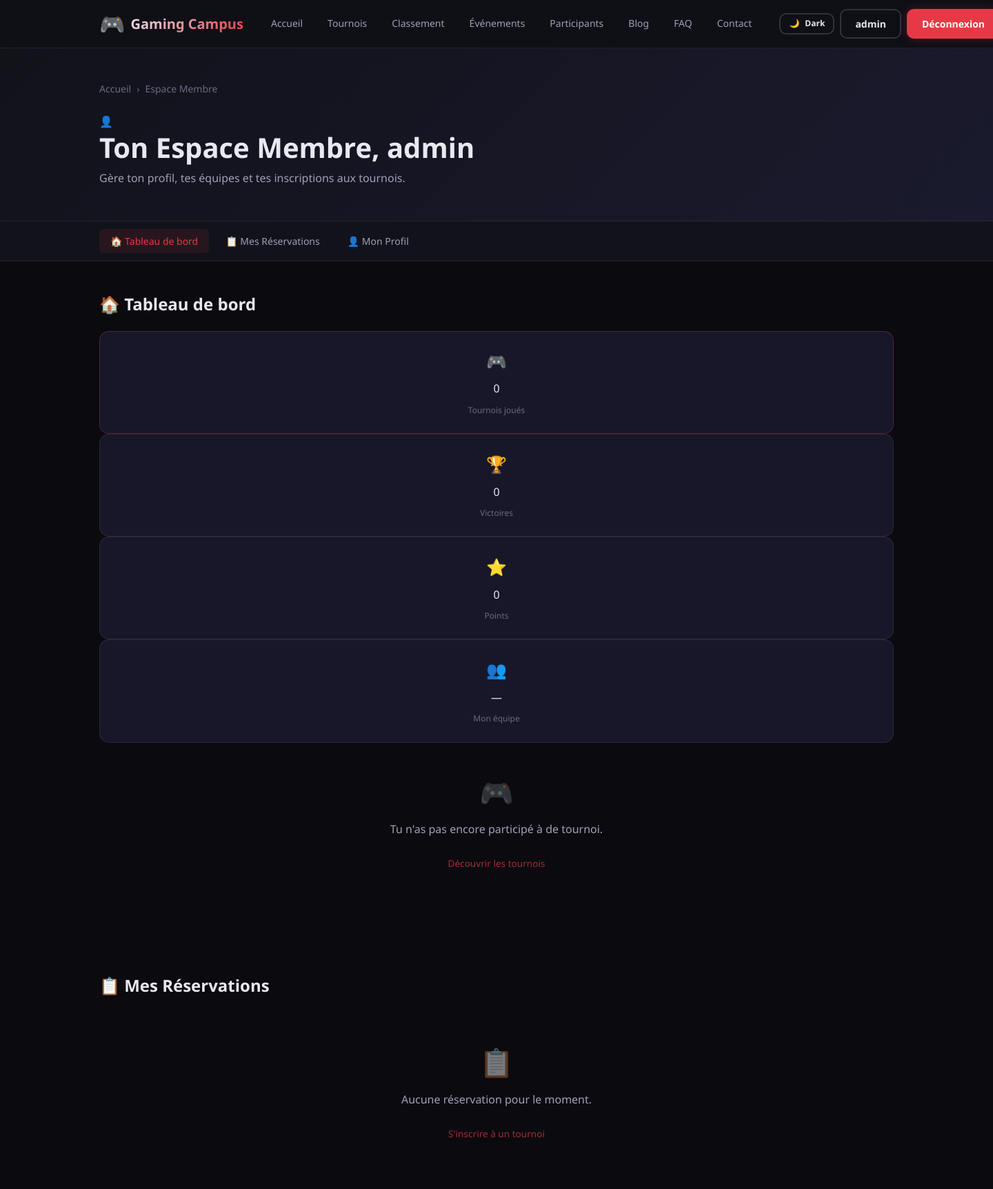
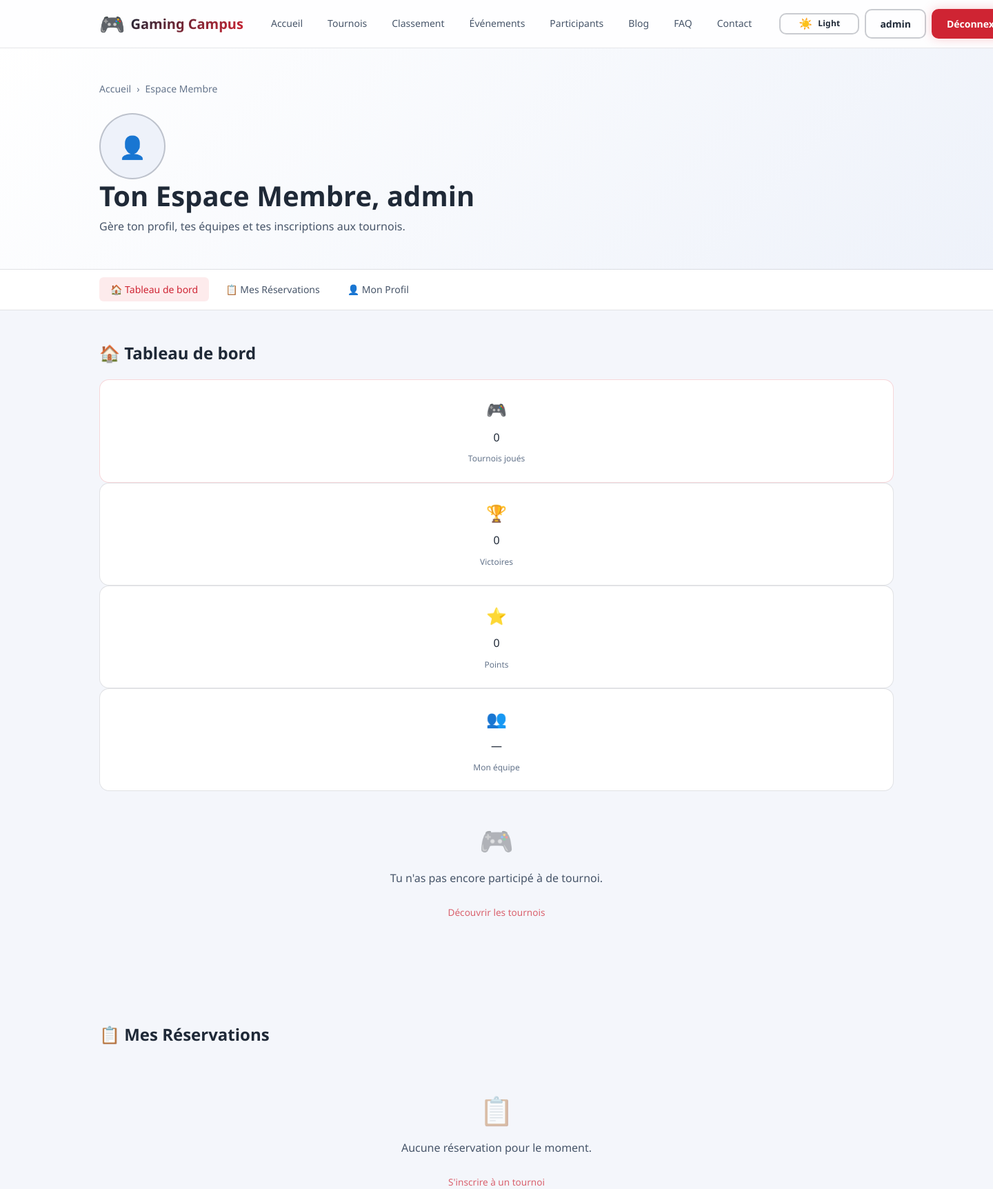
Before and after one commit to imed-23/prog_web2, a PHP site: page /pages/espace-membre.php in a window 1440 px wide; the page is wider, and only the part inside the window is pictured. Shown: the top 1724 px of that part at 69% size. Run offline with PHP 8.4, Linux system fonts and the light colour scheme; a user stored in the database is signed in; data comes from the database, SQL or seed files in the repository; data that the repository does not hold is empty.

Commit message:
style: mises a jour CSS et JS
- style.css: variables CSS pour le theme dark/light
- espace-membre.css: styles pour l'espace membre
- tournoi-detail.css: styles pour la page de detail
- main.js: menu hamburger et navigation active
- tournois-filtres.js: filtres pour les tournois
- evenements.js: calendrier interactif

Co-authored-by: Qwen-Coder <qwen-coder@alibabacloud.com>

```diff
--- a/css/espace-membre.css
+++ b/css/espace-membre.css
@@ -20,3 +20,40 @@
 .password-section {
     max-width: 600px;
 }
+
+/* Member avatar size lock */
+.member-avatar {
+    width: 96px;
+    height: 96px;
+    border-radius: var(--radius-full);
+    overflow: hidden;
+    border: 2px solid var(--border-color-light);
+    display: flex;
+    align-items: center;
+    justify-content: center;
+    background: var(--bg-tertiary);
+}
+
+.member-avatar img {
+    width: 100%;
+    height: 100%;
+    object-fit: cover;
+    display: block;
+}
+
+.user-avatar-placeholder {
+    font-size: 2rem;
+}
+
+#profil .avatar-preview {
+    width: 96px;
+    height: 96px;
+    min-width: 96px;
+    min-height: 96px;
+}
+
+#profil .avatar-preview img {
+    width: 100%;
+    height: 100%;
+    object-fit: cover;
+}
--- a/css/style.css
+++ b/css/style.css
@@ -97,6 +97,48 @@
     --header-height: 70px;
 }
 
+html[data-theme="light"] {
+    --bg-color: #f4f6fb;
+    --bg-secondary: #ffffff;
+    --bg-tertiary: #eef2fa;
+    --bg-card: rgba(255, 255, 255, 0.92);
+    --bg-card-hover: rgba(245, 249, 255, 0.98);
+
+    --text-color: #1f2937;
+    --text-secondary: #475569;
+    --text-muted: #64748b;
+    --text-on-primary: #ffffff;
+
+    --primary-color: #cf2433;
+    --primary-hover: #b81f2d;
+    --primary-dark: #8f1822;
+    --accent-color: #cf2433;
+    --accent-glow: rgba(207, 36, 51, 0.3);
+
+    --success-color: #1f9d58;
+    --warning-color: #d97706;
+    --danger-color: #c0392b;
+    --info-color: #2563eb;
+
+    --badge-en-cours: #16a34a;
+    --badge-a-venir: #2563eb;
+    --badge-termine: #64748b;
+    --badge-complet: #c0392b;
+
+    --border-color: rgba(15, 23, 42, 0.12);
+    --border-color-light: rgba(15, 23, 42, 0.22);
+    --border-glow: rgba(207, 36, 51, 0.18);
+
+    --shadow-sm: 0 2px 8px rgba(15, 23, 42, 0.1);
+    --shadow-md: 0 6px 20px rgba(15, 23, 42, 0.12);
+    --shadow-lg: 0 14px 36px rgba(15, 23, 42, 0.16);
+    --shadow-glow: 0 0 18px rgba(207, 36, 51, 0.22);
+    --shadow-glow-strong: 0 0 26px rgba(207, 36, 51, 0.3);
+
+    --glass-bg: rgba(255, 255, 255, 0.86);
+    --glass-border: rgba(15, 23, 42, 0.1);
+}
+
 
 /* ============================================
    2. RESET & BASE
@@ -338,6 +380,20 @@ section {
     align-items: center;
     gap: var(--spacing-sm);
     flex-shrink: 0;
+}
+
+.theme-toggle {
+    min-width: 116px;
+}
+
+.theme-toggle-icon {
+    font-size: 1rem;
+    line-height: 1;
+}
+
+.theme-toggle-label {
+    font-size: var(--font-size-xs);
+    letter-spacing: 0.02em;
 }
 
 /* Hamburger menu (mobile) */
@@ -2192,6 +2248,16 @@ section {
     color: var(--success-color);
 }
 
+.status-confirmee {
+    background: rgba(46, 204, 113, 0.15);
+    color: var(--success-color);
+}
+
+.status-en-attente {
+    background: rgba(241, 196, 15, 0.18);
+    color: #f1c40f;
+}
+
 .status-en-cours {
     background: rgba(46, 204, 113, 0.15);
     color: var(--success-color);
@@ -2730,6 +2796,15 @@ section {
         font-size: var(--font-size-xs);
     }
 
+    .theme-toggle {
+        min-width: 0;
+        padding-inline: 0.55rem;
+    }
+
+    .theme-toggle-label {
+        display: none;
+    }
+
     /* Hero compact */
     .hero-section {
         padding: var(--spacing-2xl) 0;
--- a/js/evenements.js
+++ b/js/evenements.js
@@ -10,8 +10,7 @@
     var DAYS   = ['Lun','Mar','Mer','Jeu','Ven','Sam','Dim'];
 
     /* Événements : clé = "AAAA-MM-JJ" → tableau d'objets {label, href} */
-    /* Sera remplacé par des données PHP/MySQL lors du Sprint 4 */
-    var EVENTS = {};
+    var EVENTS = window.GC_EVENTS || {};
 
     var year      = new Date().getFullYear();
     var month     = new Date().getMonth(); /* 0 = Janvier … 11 = Décembre */
--- a/js/main.js
+++ b/js/main.js
@@ -3,6 +3,54 @@
    Scripts globaux : menu hamburger + lien actif automatique
    Chargé dans TOUTES les pages (dans le <head> ou avant </body>)
    ============================================================ */
+
+/* ── 1. Menu hamburger (mobile) ── */
+(function () {
+    var THEME_KEY = 'gc_theme';
+    var root = document.documentElement;
+    var toggles = document.querySelectorAll('[data-theme-toggle]');
+
+    function preferredTheme() {
+        if (window.matchMedia && window.matchMedia('(prefers-color-scheme: light)').matches) {
+            return 'light';
+        }
+        return 'dark';
+    }
+
+    function updateToggleUi(theme) {
+        toggles.forEach(function (btn) {
+            var icon = btn.querySelector('.theme-toggle-icon');
+            var label = btn.querySelector('.theme-toggle-label');
+            if (icon) icon.textContent = (theme === 'light') ? '☀️' : '🌙';
+            if (label) label.textContent = (theme === 'light') ? 'Light' : 'Dark';
+            btn.setAttribute('aria-pressed', theme === 'light' ? 'true' : 'false');
+            btn.setAttribute('title', 'Thème : ' + ((theme === 'light') ? 'Light' : 'Dark'));
+        });
+    }
+
+    function applyTheme(theme) {
+        if (theme === 'light') {
+            root.setAttribute('data-theme', 'light');
+        } else {
+            root.removeAttribute('data-theme');
+            theme = 'dark';
+        }
+        updateToggleUi(theme);
+    }
+
+    var storedTheme = localStorage.getItem(THEME_KEY);
+    var currentTheme = (storedTheme === 'light' || storedTheme === 'dark') ? storedTheme : preferredTheme();
+    applyTheme(currentTheme);
+
+    toggles.forEach(function (btn) {
+        btn.addEventListener('click', function () {
+            currentTheme = (root.getAttribute('data-theme') === 'light') ? 'dark' : 'light';
+            localStorage.setItem(THEME_KEY, currentTheme);
+            applyTheme(currentTheme);
+        });
+    });
+}());
+
 
 /* ── 1. Menu hamburger (mobile) ── */
 (function () {
@@ -46,9 +94,9 @@
 
         var linkPath = resolvePath(link.getAttribute('href'));
 
-        /* Correspondance exacte, ou index.html vs / */
-        var isHome   = (linkPath === '/index.html' || linkPath === '/');
-        var atHome   = (currentPath === '/index.html' || currentPath === '/');
+        /* Correspondance exacte, ou page d'accueil (index.html/index.php) */
+        var isHome = (linkPath === '/index.html' || linkPath === '/index.php' || linkPath === '/');
+        var atHome = (currentPath === '/index.html' || currentPath === '/index.php' || currentPath === '/');
 
         if (linkPath === currentPath || (isHome && atHome)) {
             link.classList.add('active');
--- a/js/tournois-filtres.js
+++ b/js/tournois-filtres.js
@@ -1,7 +1,7 @@
 /* ============================================================
    GAMING CAMPUS — tournois-filtres.js
    Filtrage par jeu/statut/places + pagination
-   Chargé uniquement dans pages/tournois.html
+    Chargé uniquement dans pages/tournois.php
    ============================================================ */
 (function () {
     var PER_PAGE   = 3;
```
Also changed, not shown: css/tournoi-detail.css (+51 -0 lines).
